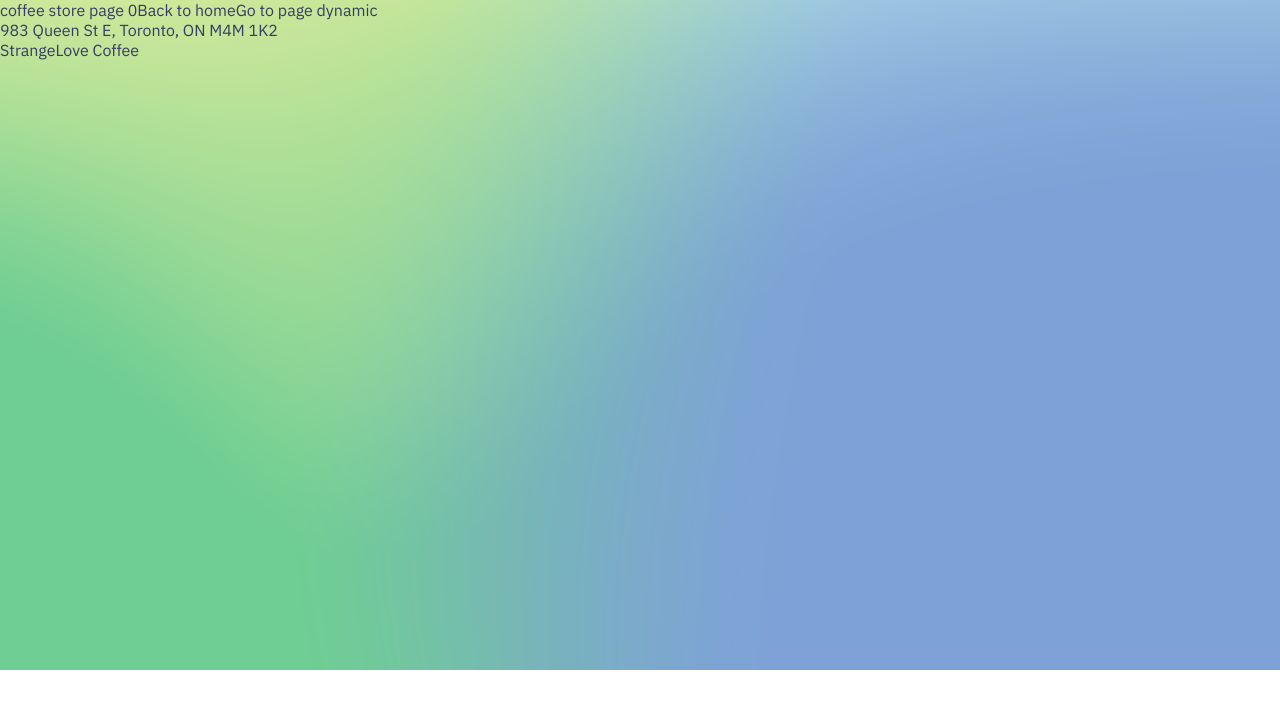
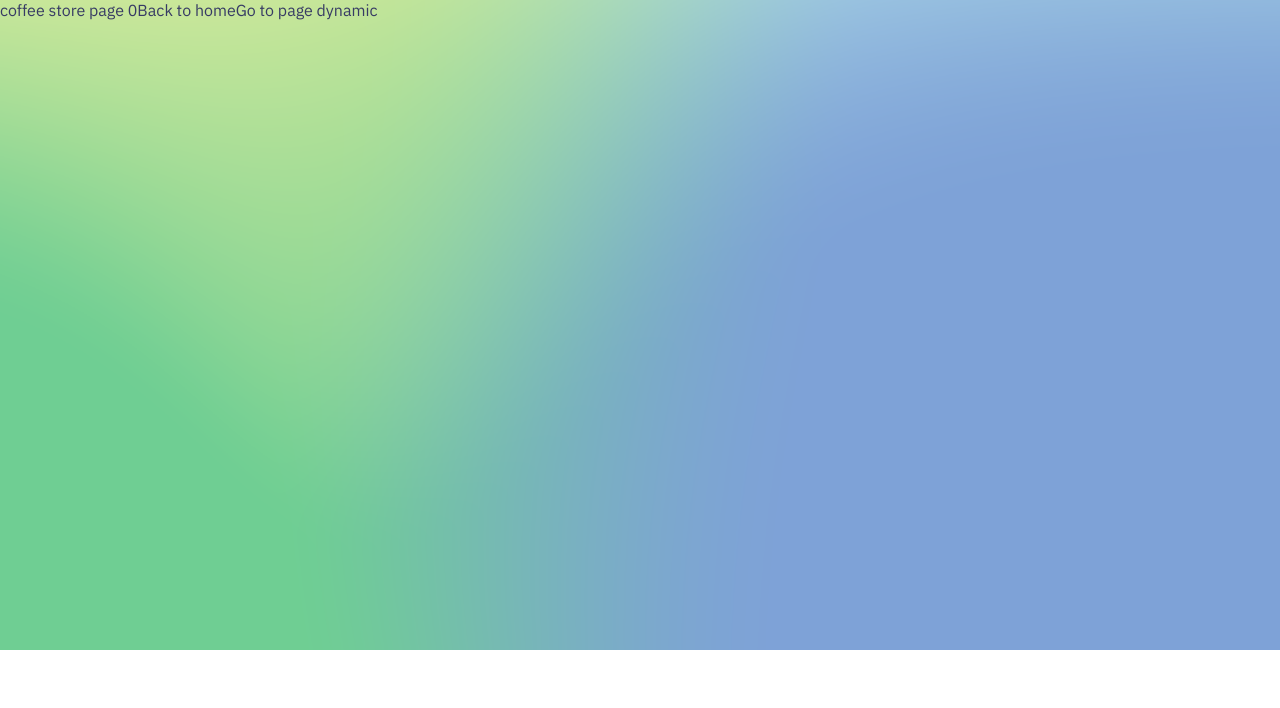
Before and after one commit to anjali-sumfactor/Discover-Coffee-Store, a Next.js app: page /coffee-store/0 in a window 1280 px wide. Shown: the top 708 px of the page. Built offline with nearby package versions, Linux system fonts and the light colour scheme.

Commit message:
coffee stores

```diff
--- a/pages/coffee-store/[id].js
+++ b/pages/coffee-store/[id].js
@@ -38,8 +38,8 @@ export default function CoffeeStore(props) {
                 coffee store page {router.query.id}
                 <Link href="/">Back to home</Link>
                 <Link href="/coffee-store/dynamic">Go to page dynamic</Link>
-                <p>{props.coffeeStore.address}</p>
-                <p>{props.coffeeStore.name}</p>
+                {/* <p>{props.coffeeStore.address}</p>
+                <p>{props.coffeeStore.name}</p> */}
             </div>
         </>
     );
```
Also changed, not shown: pages/index.js (+8 -8 lines).
